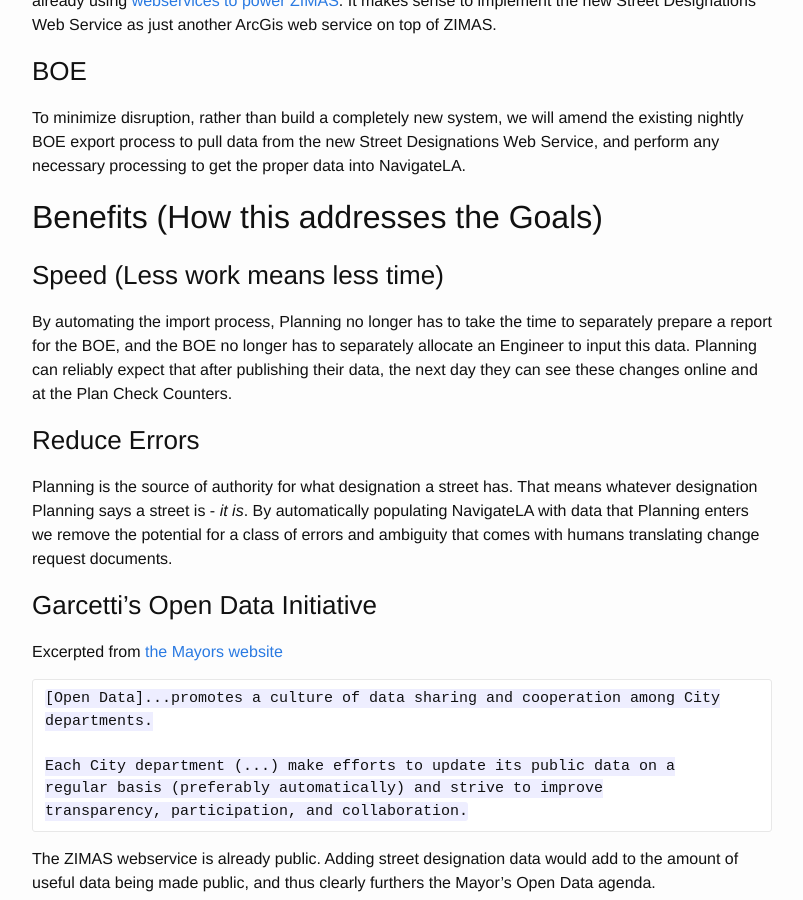
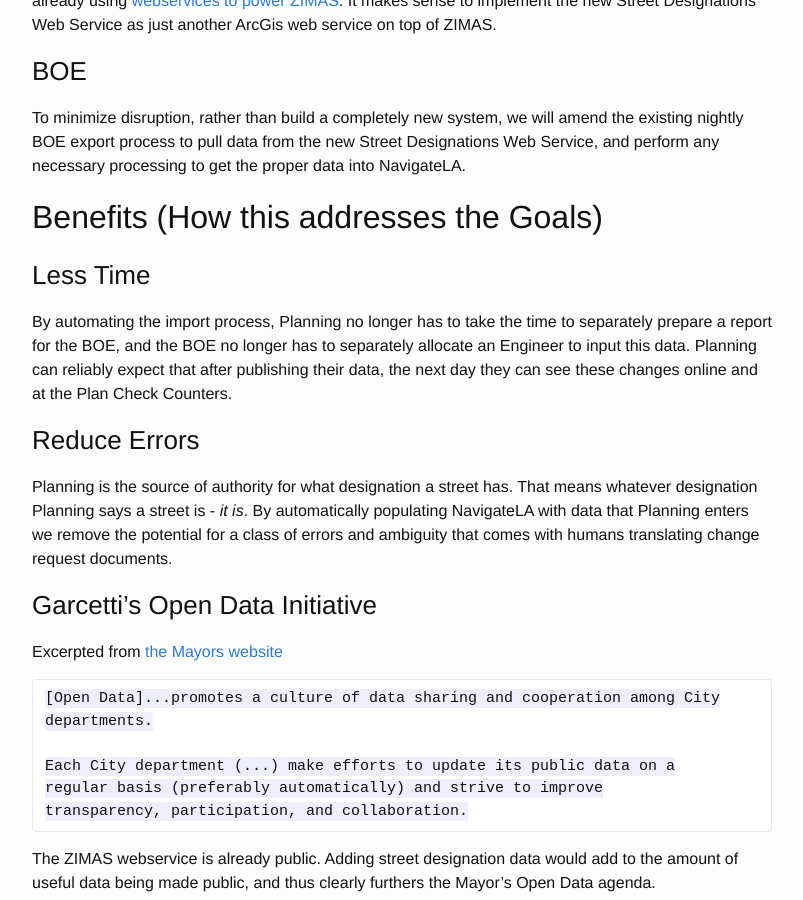
Before and after one commit to lacity/street_designator, a Jekyll site: the page built from proposal_for_lacity.md, in a window 1280 px wide and 900 px high, scrolled down 2222 px. Shown: the whole window, without its empty margins (238-1041 px from the left). Built offline with Jekyll 4.4.1, drawn with Linux system fonts in a browser that asks for light colours.

Commit message:
too many parantheses

```diff
--- a/proposal_for_lacity.md
+++ b/proposal_for_lacity.md
@@ -129,7 +129,7 @@
 Benefits (How this addresses the Goals)
 ---------------------------------------
 
-### Speed (Less work means less time)
+### Less Time
 <a name="speed-goal"></a>
 
 By automating the import process, Planning no longer has to take the
```
